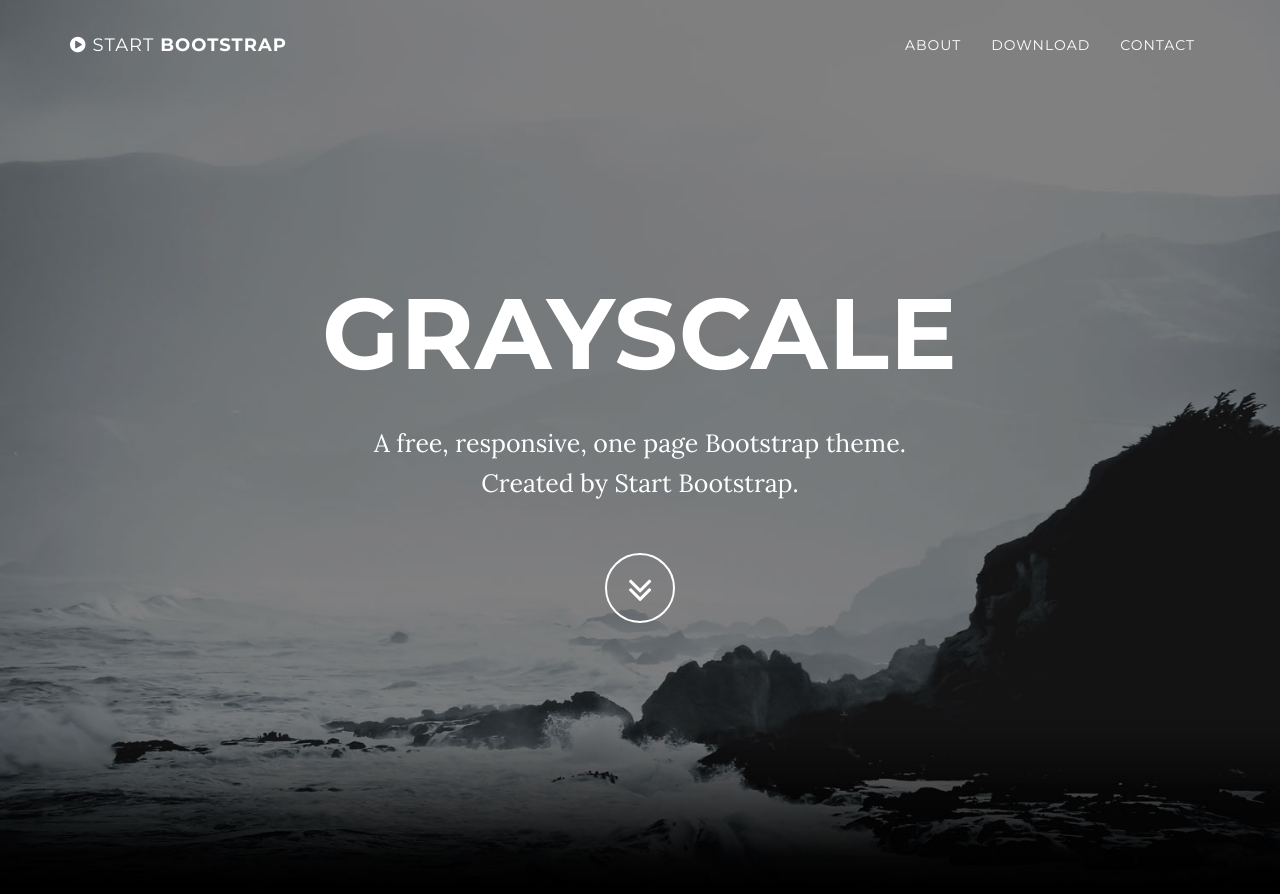
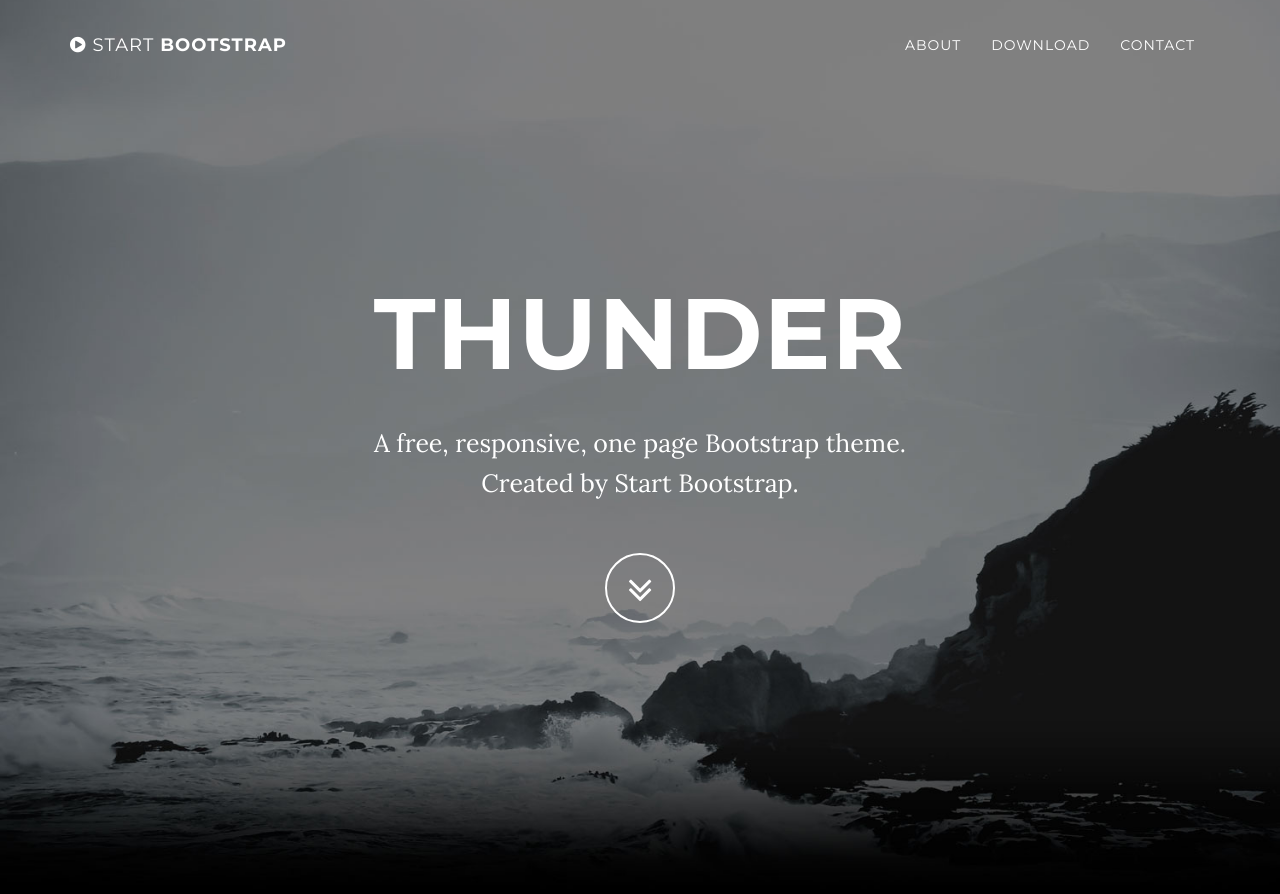
Before and after one commit to thundermedia/thundermedia.github.io, a Jekyll site: the page built from index.html, in a window 1280 px wide and 900 px high. Shown: the top 894 px of the window. Built offline with Jekyll 4.4.1, drawn with Linux system fonts in a browser that asks for light colours; some of the changed text lies outside the part shown.

Commit message:
Commit test

```diff
--- a/_includes/about.html
+++ b/_includes/about.html
@@ -2,7 +2,7 @@
     <section id="about" class="container content-section text-center">
         <div class="row">
             <div class="col-lg-8 col-lg-offset-2">
-                <h2>About Grayscale</h2>
+                <h2>About Thunder</h2>
                 <p>Grayscale is a free Bootstrap 3 theme created by Start Bootstrap. It can be yours right now, simply download the template on <a href="http://startbootstrap.com/template-overviews/grayscale/">the preview page</a>. The theme is open source, and you can use it for any purpose, personal or commercial.</p>
                 <p>The Jekyll version is brought to you by <a href="https://github.com/jeromelachaud">Jerome Lachaud</a></p>
                 <p>This theme features stock photos by <a href="http://gratisography.com/">Gratisography</a> along with a custom Google Maps skin courtesy of <a href="http://snazzymaps.com/">Snazzy Maps</a>.</p>
--- a/_includes/header.html
+++ b/_includes/header.html
@@ -4,7 +4,7 @@
             <div class="container">
                 <div class="row">
                     <div class="col-md-8 col-md-offset-2">
-                        <h1 class="brand-heading">Grayscale</h1>
+                        <h1 class="brand-heading">Thunder</h1>
                         <p class="intro-text">A free, responsive, one page Bootstrap theme.<br>Created by Start Bootstrap.</p>
                         <a href="#about" class="btn btn-circle page-scroll">
                             <i class="fa fa-angle-double-down animated"></i>
```
